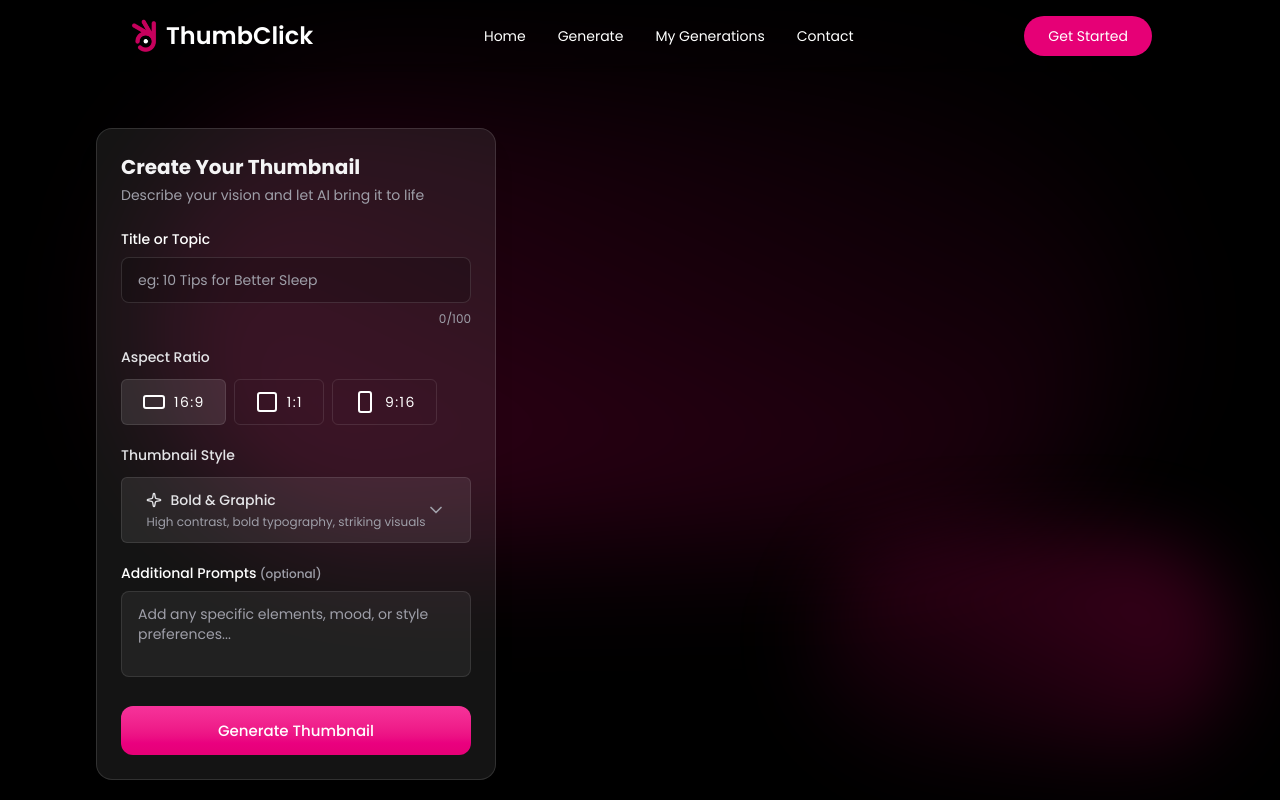
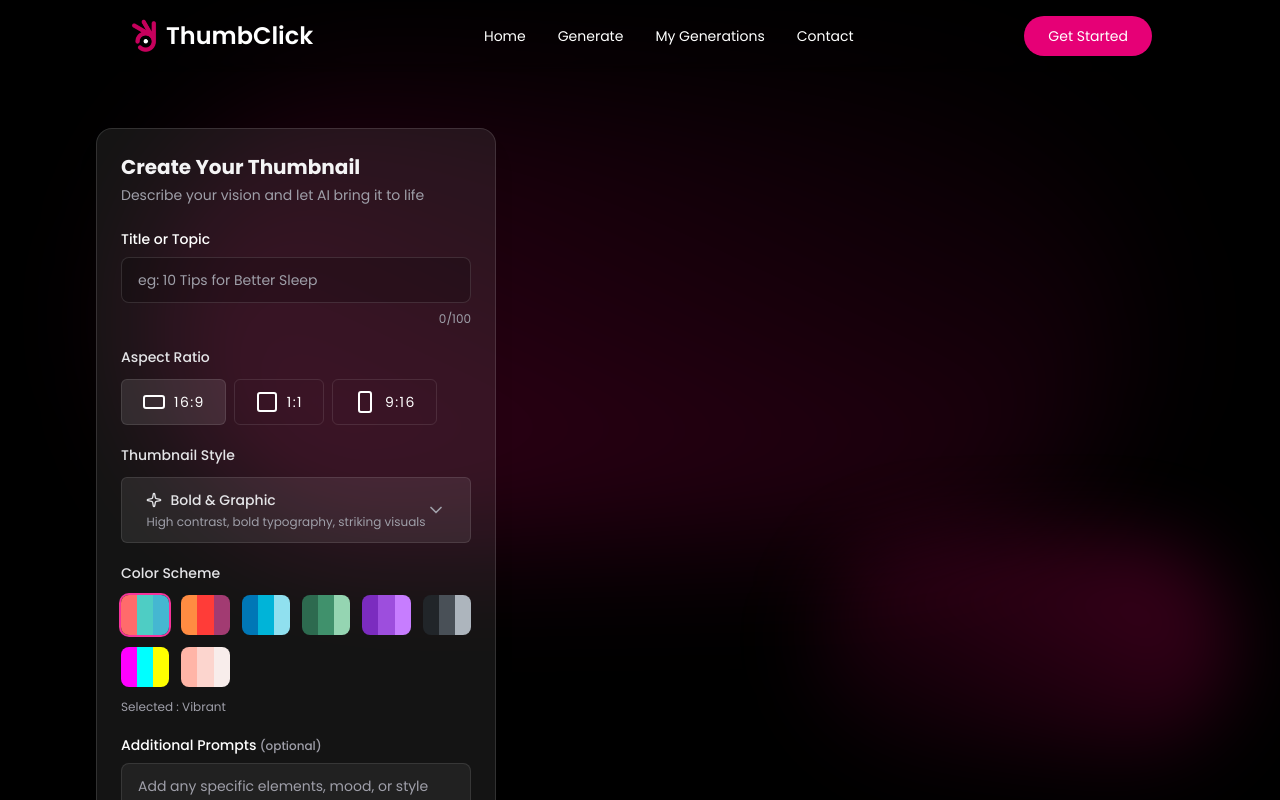
Before and after one commit to VishishtaDilsara/ThumbClick, a React (Vite) app in the folder frontend/: page /generate in a window 1280 px wide. Shown: the top 800 px of the page. Built offline with nearby package versions, Linux system fonts and the light colour scheme.

Commit message:
Color scheme selector created

```diff
--- /dev/null
+++ b/frontend/src/components/ColorSchemeSelector.tsx
@@ -0,0 +1,44 @@
+import { colorSchemes } from "../assets/assets";
+
+const ColorSchemeSelector = ({
+  value,
+  onChange,
+}: {
+  value: string;
+  onChange: (color: string) => void;
+}) => {
+  return (
+    <div className="space-y-3">
+      <label className="block text-sm font-medium text-zinc-200">
+        Color Scheme
+      </label>
+      <div className="grid grid-cols-6 gap-3">
+        {colorSchemes.map((scheme) => (
+          <button
+            key={scheme.id}
+            onClick={() => onChange(scheme.id)}
+            className={`relative rounded-lg transition-all ${
+              value === scheme.id && "ring-2 ring-pink-500"
+            }`}
+            title={scheme.name}
+          >
+            <div className="flex h-10 rounded-lg overflow-hidden">
+              {scheme.colors.map((color, i) => (
+                <div
+                  key={i}
+                  className="flex-1"
+                  style={{ backgroundColor: color }}
+                />
+              ))}
+            </div>
+          </button>
+        ))}
+      </div>
+      <p className="text-xs text-zinc-400">
+        Selected : {colorSchemes.find((scheme) => scheme.id === value)?.name}
+      </p>
+    </div>
+  );
+};
+
+export default ColorSchemeSelector;
--- a/frontend/src/pages/Generate.tsx
+++ b/frontend/src/pages/Generate.tsx
@@ -9,6 +9,7 @@
 import SoftBackdrop from "../components/SoftBackdrop";
 import AspectRatioSelector from "../components/AspectRatioSelector";
 import StyleSelector from "../components/StyleSelector";
+import ColorSchemeSelector from "../components/ColorSchemeSelector";
 
 const Generate = () => {
   const { id } = useParams();
@@ -78,6 +79,10 @@
                     setIsOpen={setStyleDropdownOpen}
                   />
                   {/* COLOR SCHEME SELECTOR*/}
+                  <ColorSchemeSelector
+                    value={colorSchemeId}
+                    onChange={setColorSchemeId}
+                  />
 
                   {/* DETAILS*/}
                   <div className="space-y-2">
```
